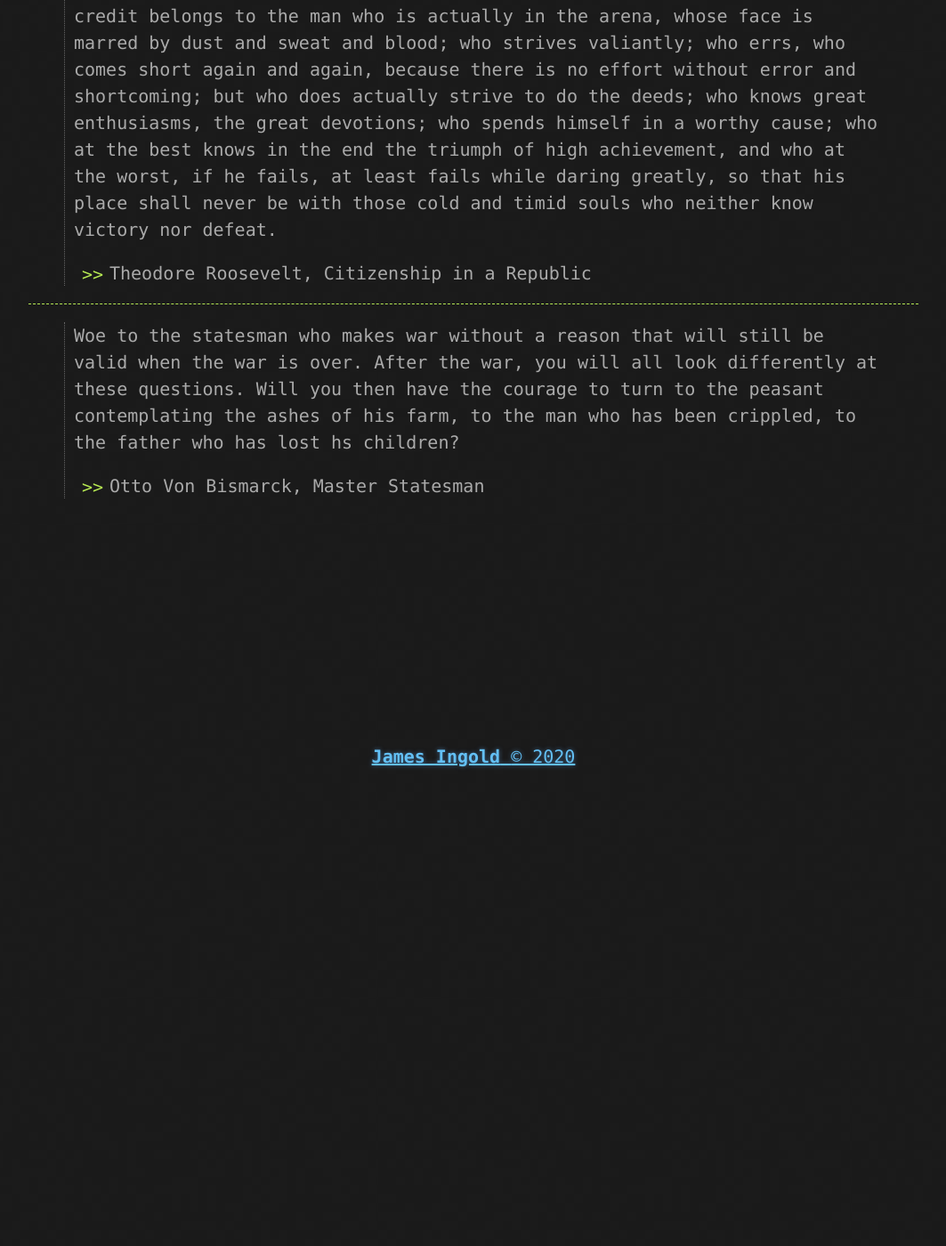
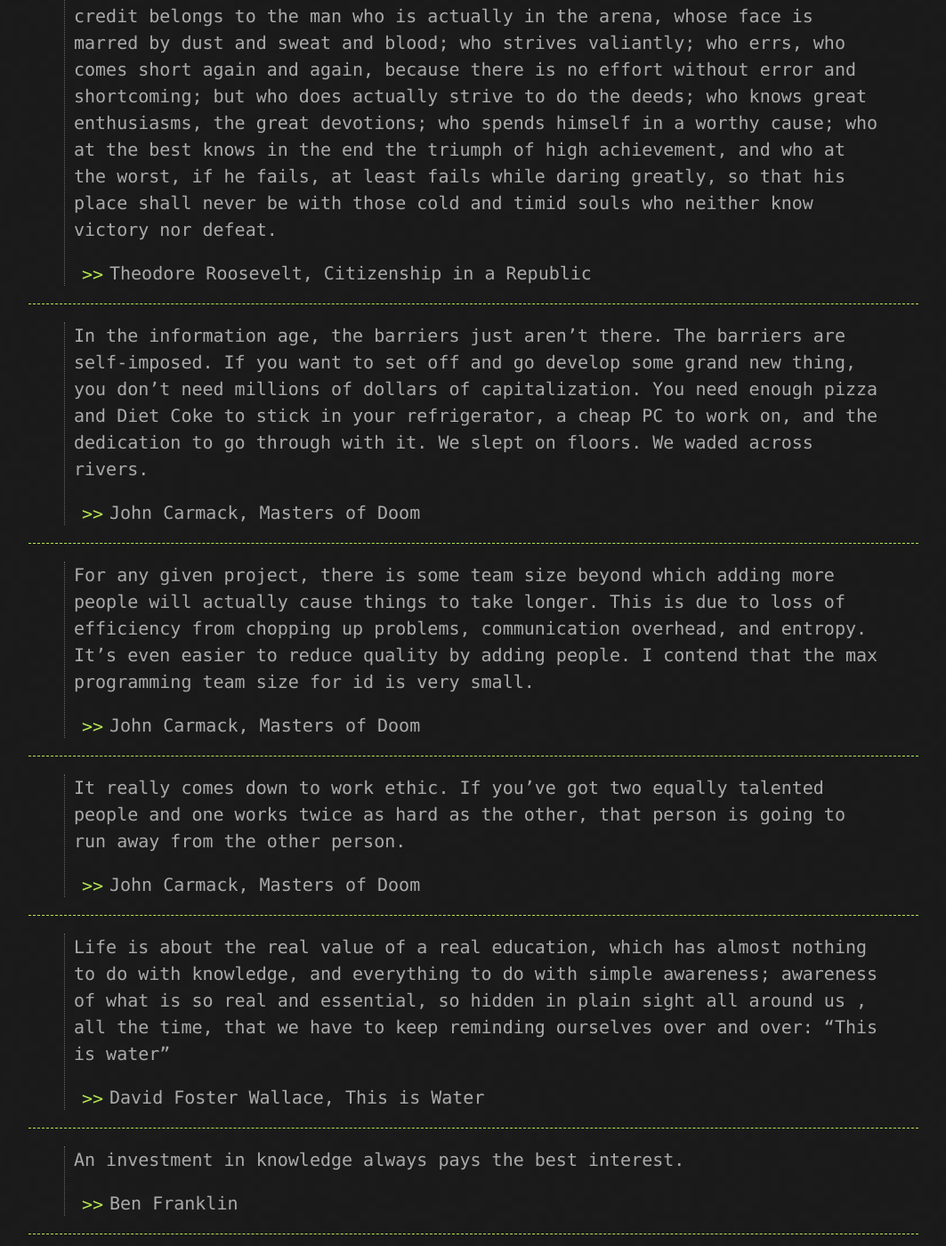
Before and after one commit to james-ingold/james-ingold.github.io, a Jekyll site: the page built from quotes.md, in a window 1280 px wide and 1400 px high, scrolled down 475 px. Shown: the whole window at 89% size, without its empty margins (108-1171 px from the left). Built offline with Jekyll 4.4.1, drawn with Linux system fonts in a browser that asks for light colours; some of the changed text lies outside the part shown.

Commit message:
adding some more quotes

```diff
--- a/quotes.md
+++ b/quotes.md
@@ -28,6 +28,60 @@ title: Quotes
 
 ---
 
+> In the information age, the barriers just aren’t there. The barriers are
+> self-imposed. If you want to set off and go develop some grand new thing, you
+> don’t need millions of dollars of capitalization. You need enough pizza and
+> Diet Coke to stick in your refrigerator, a cheap PC to work on, and the
+> dedication to go through with it. We slept on floors. We waded across rivers.
+>
+> - John Carmack, Masters of Doom
+
+---
+
+> For any given project, there is some team size beyond which adding more people
+> will actually cause things to take longer. This is due to loss of efficiency
+> from chopping up problems, communication overhead, and entropy. It's even
+> easier to reduce quality by adding people. I contend that the max programming
+> team size for id is very small.
+>
+> - John Carmack, Masters of Doom
+
+---
+
+> It really comes down to work ethic. If you've got two equally talented people
+> and one works twice as hard as the other, that person is going to run away from
+> the other person.
+>
+> - John Carmack, Masters of Doom
+
+---
+
+> Life is about the real value of a real education, which has almost nothing to
+> do with knowledge, and everything to do with simple awareness; awareness of
+> what is so real and essential, so hidden in plain sight all around us , all the
+> time, that we have to keep reminding ourselves over and over: "This is water"
+>
+> - David Foster Wallace, This is Water
+
+---
+
+> An investment in knowledge always pays the best interest.
+>
+> - Ben Franklin
+
+---
+
+> If you wish to improve, be content to appear clueless or stupid in extraneous
+> matters.
+>
+> - Epictetus
+
+> When I write, I feel like an armless, legless man with a crayon in his mouth.
+>
+> - Kurt Vonnegut
+
+---
+
 > Woe to the statesman who makes war without a reason that will still be valid
 > when the war is over. After the war, you will all look differently at these
 > questions. Will you then have the courage to turn to the peasant contemplating
@@ -35,3 +89,9 @@ title: Quotes
 > lost hs children?
 >
 > - Otto Von Bismarck, Master Statesman
+
+---
+
+> People who try to look smart by pointing out obvious exceptions actually signal the opposite.
+>
+> - Naval Ravikant
```
